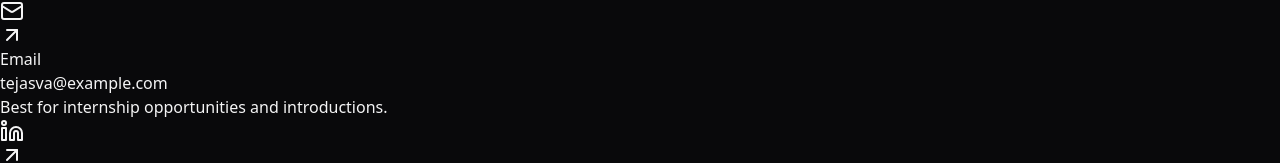
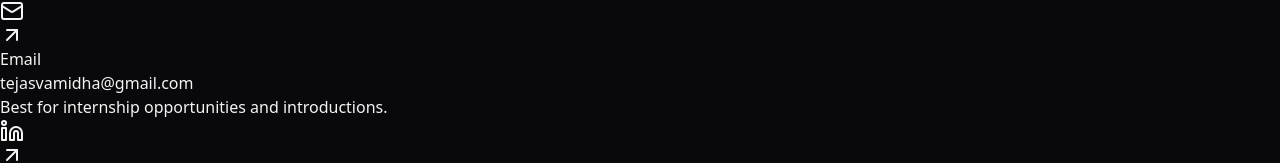
Before and after one commit to tejasvamidha-lang/POTFOLIO, a Next.js app: page / in a window 1280 px wide. Shown: the part 2479-2642 px from the top of the page. Built offline with nearby package versions, Linux system fonts and the light colour scheme.

Commit message:
Initial commit

```diff
--- a/components/contact-section.tsx
+++ b/components/contact-section.tsx
@@ -7,23 +7,23 @@ import Link from "next/link";
 const contactOptions = [
   {
     title: "Email",
-    value: "tejasva@example.com",
+    value: "tejasvamidha@gmail.com",
     description: "Best for internship opportunities and introductions.",
-    href: "mailto:tejasva@example.com",
+    href: "mailto:tejasvamidha@gmail.com",
     icon: Mail,
   },
   {
     title: "LinkedIn",
     value: "Connect professionally",
     description: "Let’s connect and talk about engineering opportunities.",
-    href: "https://www.linkedin.com/",
+    href: "https://www.linkedin.com/in/tejasva-midha-736849431/",
     icon: Linkedin,
   },
   {
     title: "GitHub",
     value: "View my code",
     description: "Explore projects, experiments, and engineering work.",
-    href: "https://github.com/",
+    href: "https://github.com/tejasvamidha-lang",
     icon: Github,
   },
 ];
```
